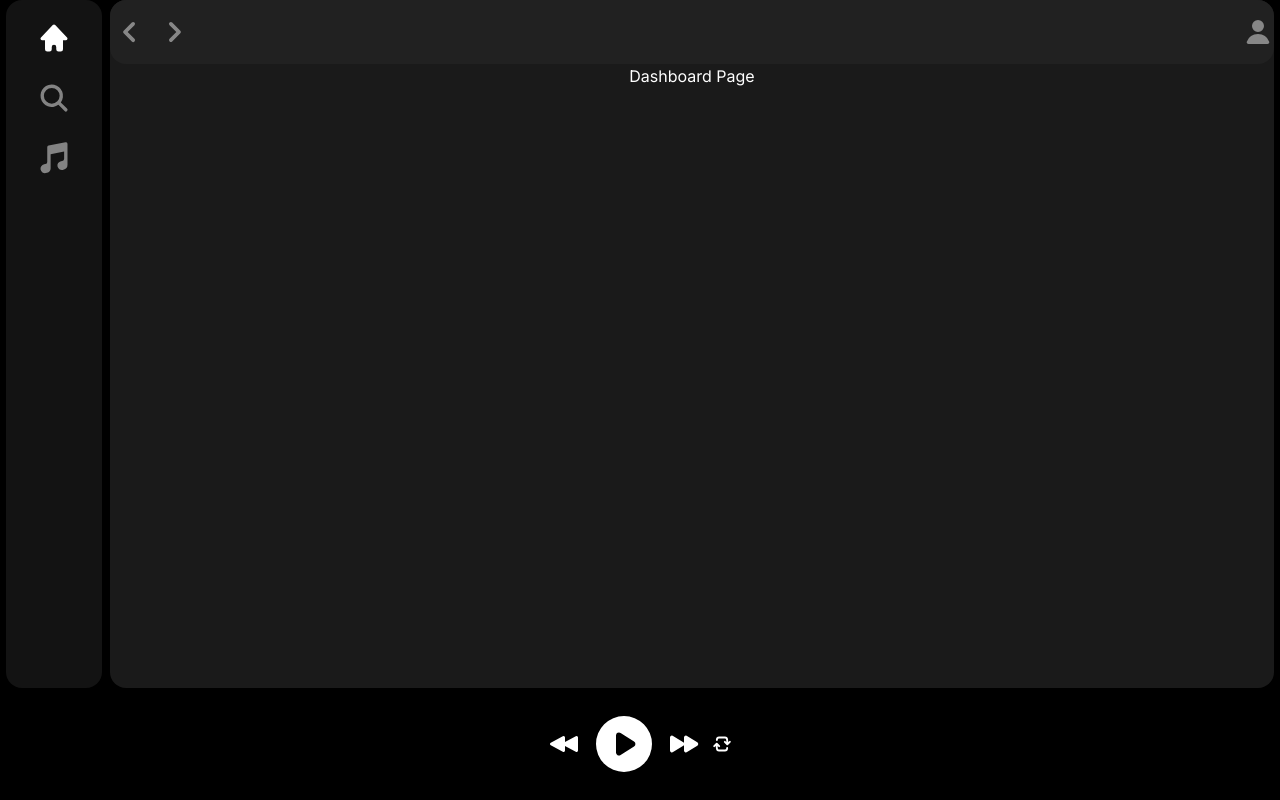
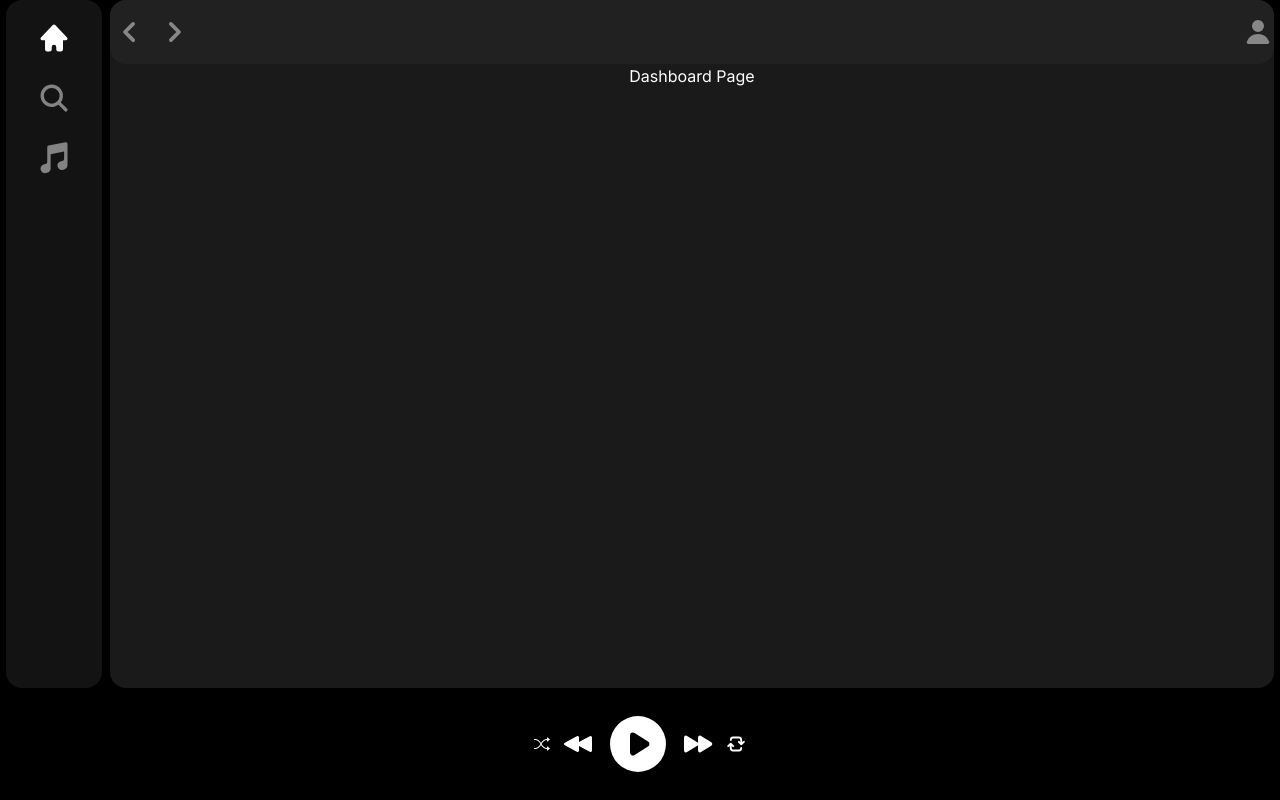
Before and after one commit to CSC-4350-SP2024/Team13, a Next.js app: page /dashboard in a window 1280 px wide. Built offline with nearby package versions, Linux system fonts and the light colour scheme.

Commit message:
added bootstrap icons

```diff
--- a/package.json
+++ b/package.json
@@ -10,6 +10,7 @@
   },
   "dependencies": {
     "@heroicons/react": "^2.1.1",
+    "bootstrap-icons": "^1.11.3",
     "clsx": "^2.1.0",
     "next": "14.1.0",
     "react": "^18",
--- a/src/app/layout.tsx
+++ b/src/app/layout.tsx
@@ -1,6 +1,8 @@
 import { Inter } from "next/font/google";
 import '@/app/ui/globals.css';
+import 'bootstrap-icons/font/bootstrap-icons.css';
 import React from "react";
+
 
 const inter = Inter({ subsets: ["latin"] });
 
--- a/src/app/ui/dashboard/(media_player)/mediacenter.tsx
+++ b/src/app/ui/dashboard/(media_player)/mediacenter.tsx
@@ -5,9 +5,10 @@ export default function MediaCenter() {
        <div className="flex flex-row min-h-28 bg-black items-center justify-center">
            {/*<p className="text-white">Media Center</p>*/}
            <div className="flex flex-row text-white space-x-3">
+               <i className="bi bi-shuffle py-5"></i>
                <BackwardIcon className="w-8"/>
-               <PlayCircleIcon className="w-16" />
-               <ForwardIcon className="w-8" />
+               <PlayCircleIcon className="w-16"/>
+               <ForwardIcon className="w-8"/>
                <ArrowPathRoundedSquareIcon className="w-5"/>
            </div>
        </div>
```
Also changed, not shown: 1 other file (tests, documents, lock files or other folders).
